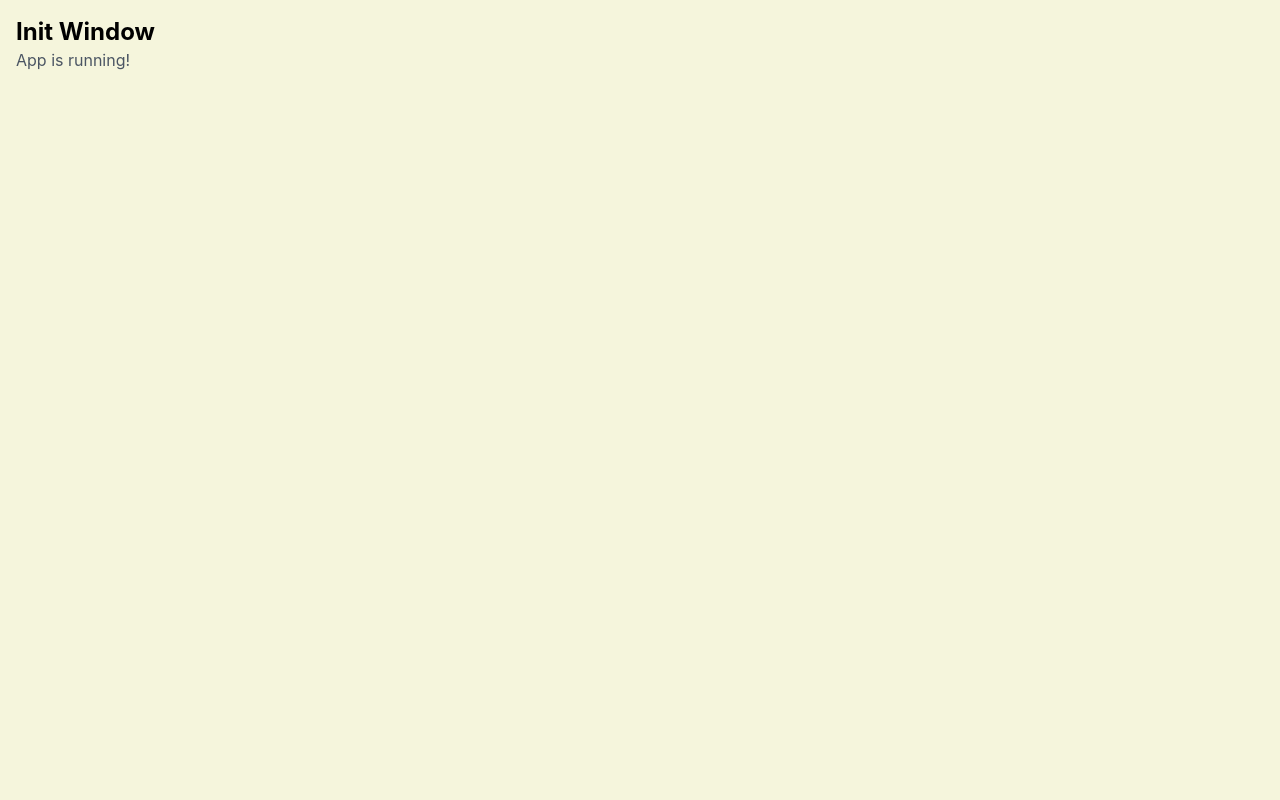
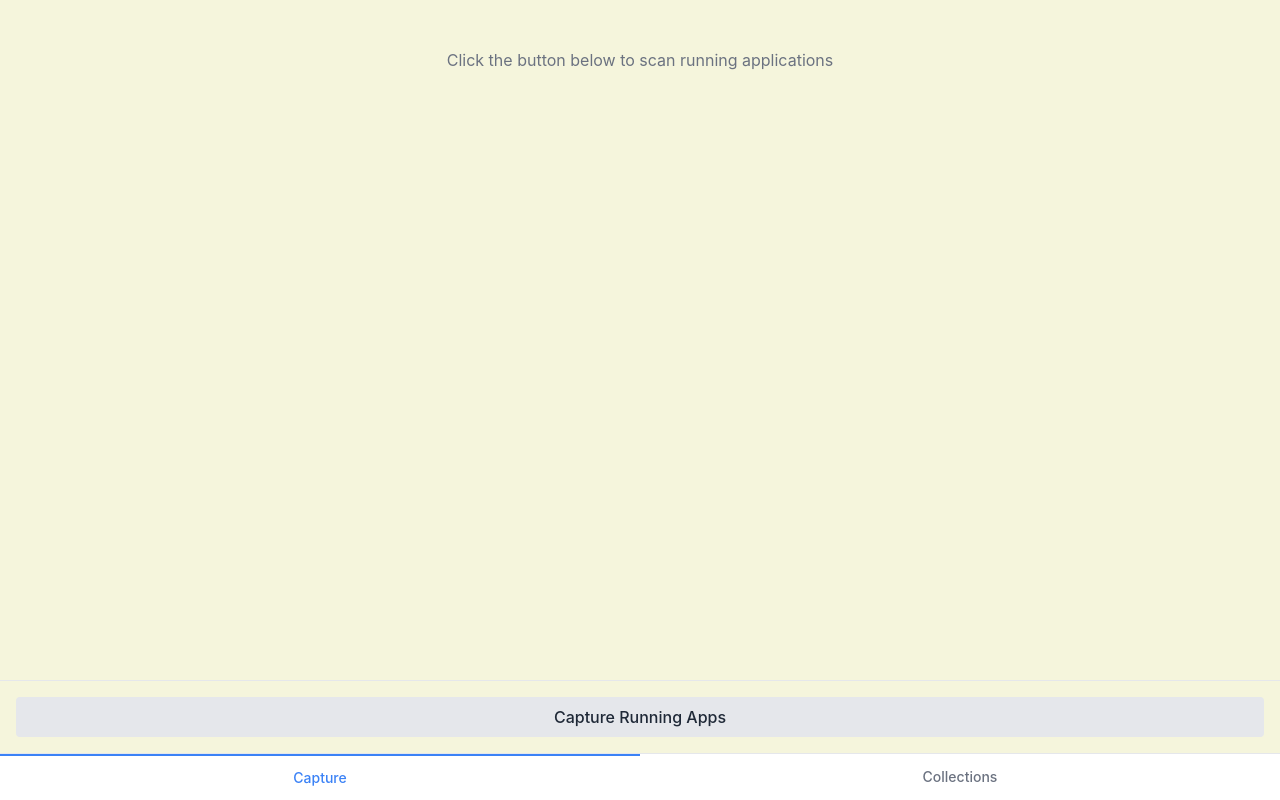
Before and after one commit to anhtri04/init-window, a React (Vite) app: page / in a window 1280 px wide. Built offline with nearby package versions, Linux system fonts and the light colour scheme.

Commit message:
feat: wire up app navigation between screens

```diff
--- a/src/renderer/App.tsx
+++ b/src/renderer/App.tsx
@@ -1,10 +1,77 @@
-import React from 'react';
+import React, { useState } from 'react';
+import { AppProvider } from './context/AppContext';
+import { CaptureAndBuildScreen } from './components/screens/CaptureAndBuildScreen';
+import { CollectionsListScreen } from './components/screens/CollectionsListScreen';
+import { EditCollectionScreen } from './components/screens/EditCollectionScreen';
+
+type Screen = 'capture' | 'collections' | 'edit';
+
+function AppContent() {
+  const [screen, setScreen] = useState<Screen>('capture');
+  const [editingId, setEditingId] = useState<string | null>(null);
+
+  const handleEdit = (id: string) => {
+    setEditingId(id);
+    setScreen('edit');
+  };
+
+  const handleEditComplete = () => {
+    setEditingId(null);
+    setScreen('collections');
+  };
+
+  return (
+    <div className="h-screen flex flex-col bg-cream">
+      {/* Screen content */}
+      <div className="flex-1 overflow-hidden">
+        {screen === 'capture' && (
+          <CaptureAndBuildScreen onBuildComplete={() => setScreen('collections')} />
+        )}
+        {screen === 'collections' && (
+          <CollectionsListScreen onEdit={handleEdit} />
+        )}
+        {screen === 'edit' && editingId && (
+          <EditCollectionScreen
+            collectionId={editingId}
+            onSave={handleEditComplete}
+            onCancel={handleEditComplete}
+          />
+        )}
+      </div>
+
+      {/* Bottom navigation */}
+      {screen !== 'edit' && (
+        <div className="border-t bg-white flex">
+          <button
+            onClick={() => setScreen('capture')}
+            className={`flex-1 py-3 text-sm font-medium ${
+              screen === 'capture'
+                ? 'text-blue-500 border-t-2 border-blue-500'
+                : 'text-gray-500'
+            }`}
+          >
+            Capture
+          </button>
+          <button
+            onClick={() => setScreen('collections')}
+            className={`flex-1 py-3 text-sm font-medium ${
+              screen === 'collections'
+                ? 'text-blue-500 border-t-2 border-blue-500'
+                : 'text-gray-500'
+            }`}
+          >
+            Collections
+          </button>
+        </div>
+      )}
+    </div>
+  );
+}
 
 export default function App() {
   return (
-    <div className="min-h-screen bg-cream p-4">
-      <h1 className="text-2xl font-bold">Init Window</h1>
-      <p className="text-gray-600">App is running!</p>
-    </div>
+    <AppProvider>
+      <AppContent />
+    </AppProvider>
   );
 }
```
